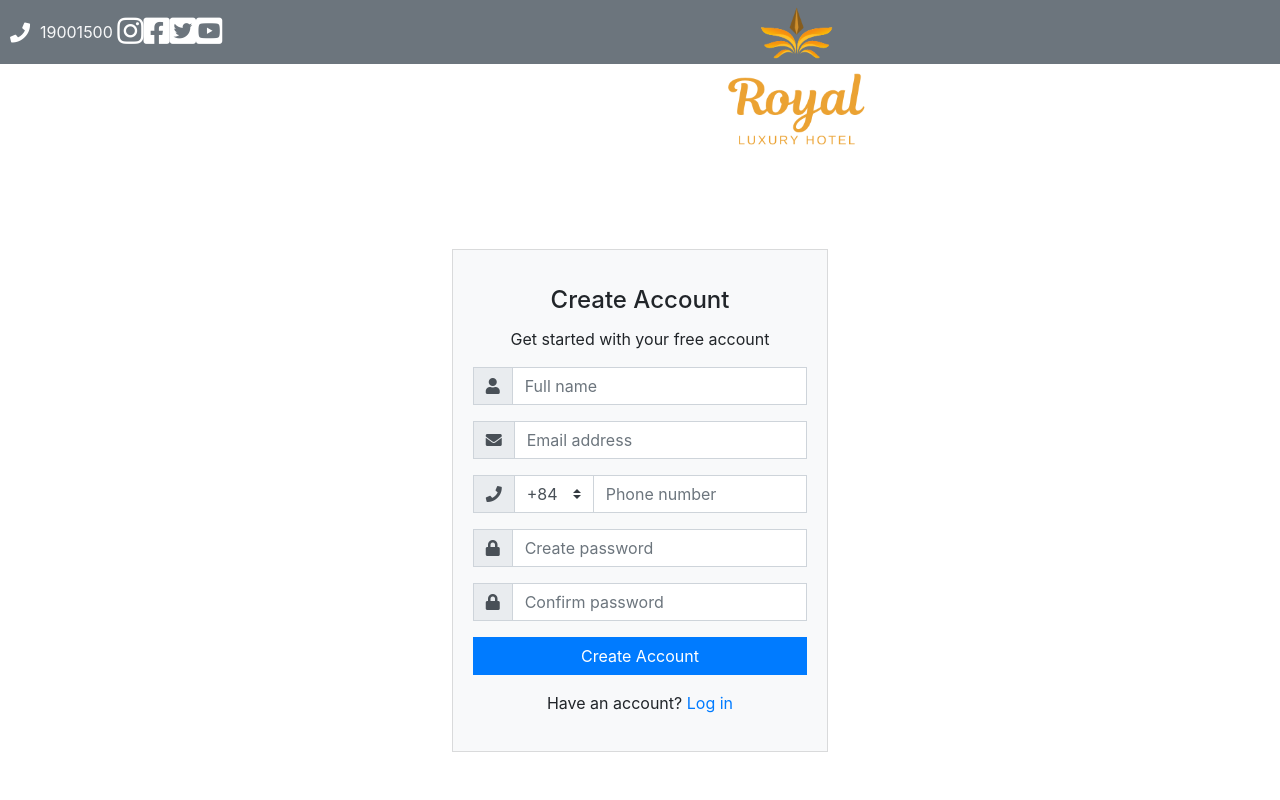
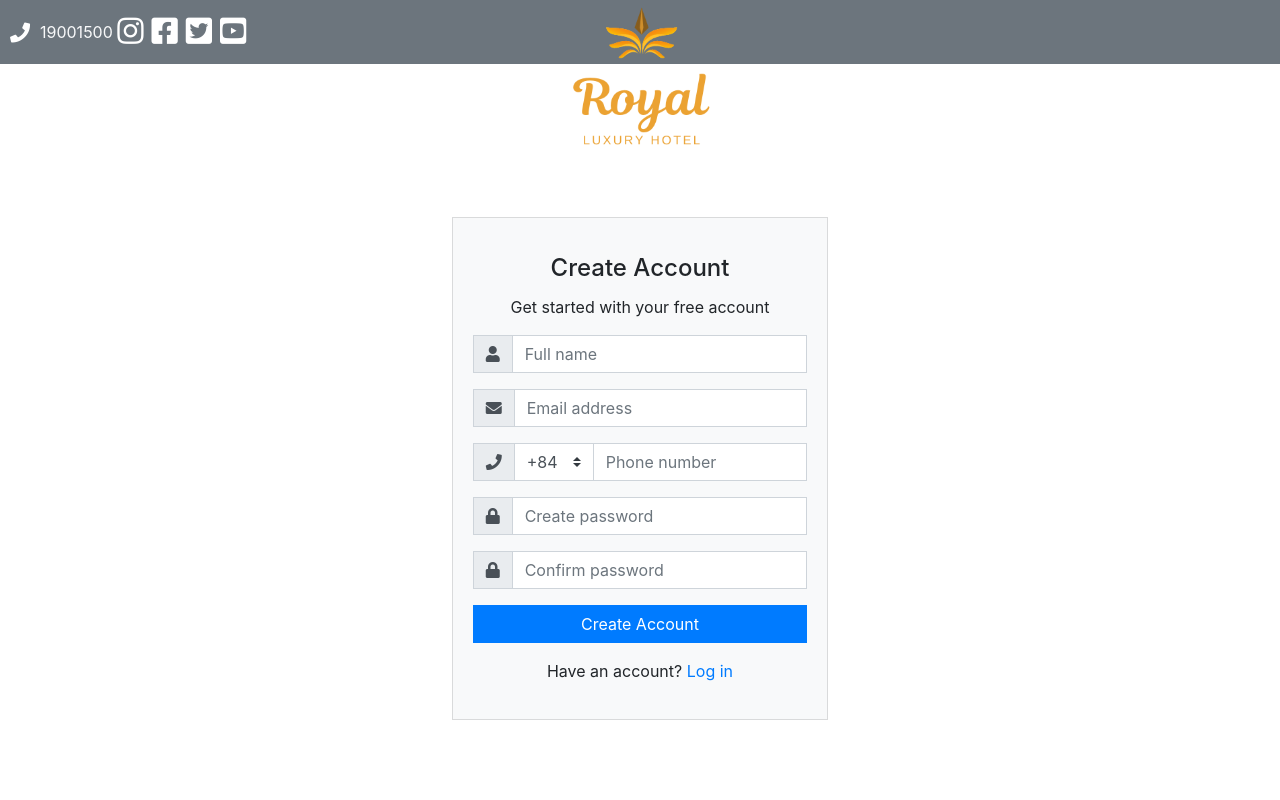
Before and after one commit to fantashi099/Web-Project, a Node server app: page /register in a window 1280 px wide. Run offline with Node 20, Linux system fonts and the light colour scheme; some libraries are stand-ins or nearby versions.

Commit message:
Fix front-end

```diff
--- a/public/css/styles.css
+++ b/public/css/styles.css
@@ -181,10 +181,10 @@ background-color: rgb(245, 245, 245);
   transform: translate(-50%, -50%);
 }
 .dropbtn {
-  padding: 12px;
+  padding: 6px;
   font-size: 16px;
   border: none;
-  width: 5rem;
+  width: 4.6rem;
 }
 
 .dropdown {
@@ -197,7 +197,7 @@ background-color: rgb(245, 245, 245);
   display: none;
   position: absolute;
   background-color: #f1f1f1;
-  min-width: 80px;
+  min-width: 4.5rem;
   box-shadow: 0px 8px 16px 0px rgba(0,0,0,0.2);
   z-index: 1;
   margin-top: 2rem;
--- a/views/header.ejs
+++ b/views/header.ejs
@@ -43,7 +43,7 @@
           <a id="nav-services" class="nav-item nav-link" href="/services" style="margin-left: 1rem;">DỊCH VỤ</a>
           <a id="nav-contact" class="nav-item nav-link" href="/contact" style="margin-left: 1rem;">LIÊN HỆ</a>
 
-          <div class="mb-1" style="margin-left: 1rem;">
+          <div class="mb-1" style="margin-left: 1rem; margin-right:4rem">
             <button type="button" class="btn btn-warning pb-2 text-uppercase" data-toggle="modal"
               data-target="#servicesmodal">ĐẶT NGAY</button>
           </div>
--- a/views/register.ejs
+++ b/views/register.ejs
@@ -26,18 +26,25 @@
       <div class="row"    >
           <div class="col-md-2">
               <div class="icons d-flex justify-content-between collapse navbar-collapse">
+
                   <a href="http://www.instagram.com"><i class="fas fa-phone fa-10s" style="color:white;" ></i></a>
                   <a class="text-light"> 19001500</a>&nbsp;
                   <a href="http://www.instagram.com"><i class="fab fa-instagram fa-10s" ></i></a>
-                    <a href="http://www.facebook.com"><i class="fab fa-facebook-square fa-xs"></i></a>
-                    <a href="http://www.twitter.com"><i class="fab fa-twitter-square fa-xs"></i></a>
-                    <a href="http://www.youtube.com"><i class="fab fa-youtube-square fa-xs"></i></a>
+                  <a href="http://www.facebook.com"><i class="fab fa-facebook-square fa-xs" style="margin-left:0.5rem"></i></a>
+                  <a href="http://www.twitter.com"><i class="fab fa-twitter-square fa-xs" style="margin-left:0.5rem"></i></a>
+                  <a href="http://www.youtube.com"><i class="fab fa-youtube-square fa-xs" style="margin-left:0.5rem"></i></a>
               </div>
           </div> <!-- col-md-4 mx-auto -->
       </div>
    </div>
-     <a href="/"><img id="hotel-logo1" src="images/RoyalHotel1.png" alt="hotel" style="margin-left: 45rem;margin-top: -3.8rem;"></a>
-    <div class="row" style="padding-top:5rem">
+  <div class="container">
+  <div class="row">
+   <div class="col align-self-center" style="text-align: center;">
+     <a href="/"><img id="hotel-logo1" src="images/RoyalHotel1.png" alt="hotel" style="margin-left: rem;margin-top: -3.8rem;"></a>
+   </div>
+  </div>
+</div>
+    <div class="row" style="padding-top:3rem">
         <div class="col-md-4 offset-md-4" style="margin-top:1rem">
             <div class="container">
                 <div class="card bg-light">
```
Also changed, not shown: views/admin.ejs (+11 -4 lines), views/booking.ejs (+11 -5 lines), views/customer-info.ejs (+10 -4 lines), views/done.ejs (+11 -4 lines), views/sign-in.ejs (+13 -5 lines). Lines whose indentation alone changed are shown as unchanged.
